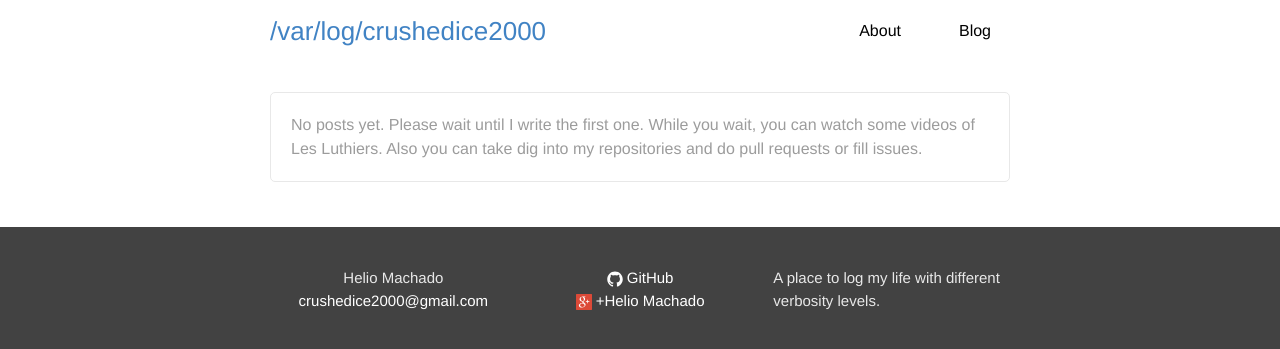
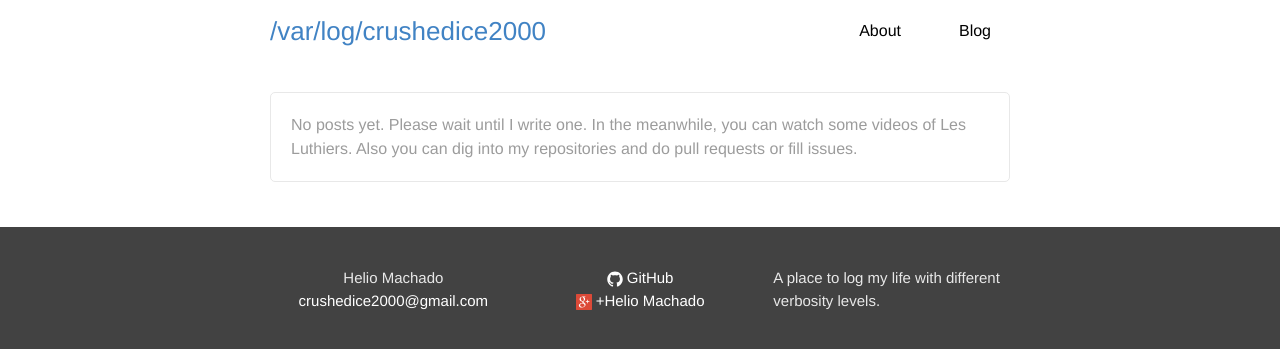
Before and after one commit to 0x2b3bfa0/0x2b3bfa0.github.io, a Jekyll site: the page built from index.md, in a window 1280 px wide. Shown: the top 349 px of the page. Built offline with Jekyll 4.4.1, drawn with Linux system fonts in a browser that asks for light colours.

Commit message:
Fix minor typos and reword.

```diff
--- a/_layouts/blog.html
+++ b/_layouts/blog.html
@@ -24,7 +24,7 @@ layout: default
         </li>
       {% endfor %}
     {% else %}
-      <li class="noposts">No posts yet. Please wait until I write the first one. While you wait, you can watch some videos of Les Luthiers. Also you can take dig into my repositories and do pull requests or fill issues.</li>
+      <li class="noposts">No posts yet. Please wait until I write one. In the meanwhile, you can watch some videos of Les Luthiers. Also you can dig into my repositories and do pull requests or fill issues.</li>
     {% endif %}
   </ul>
 
```
